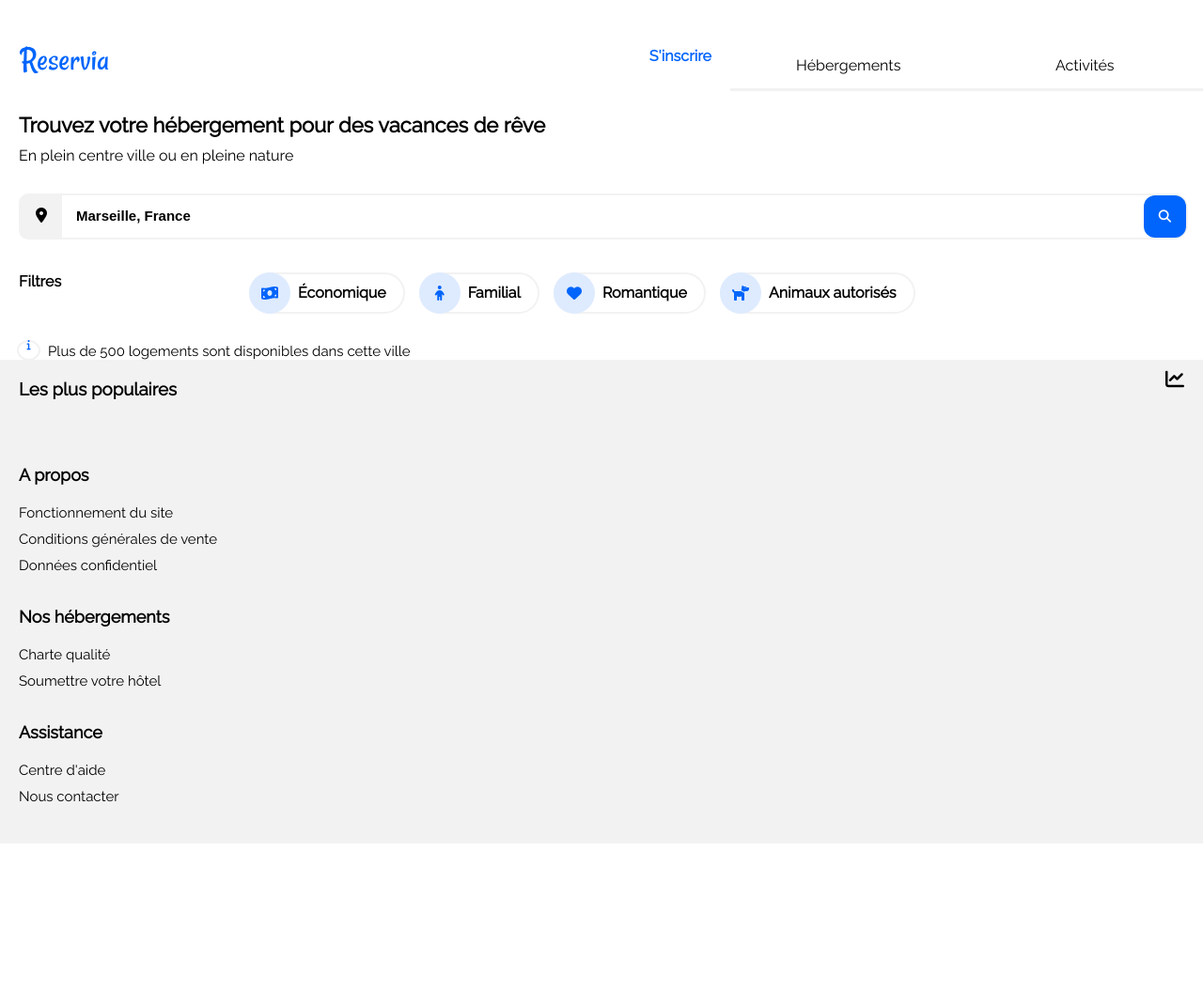
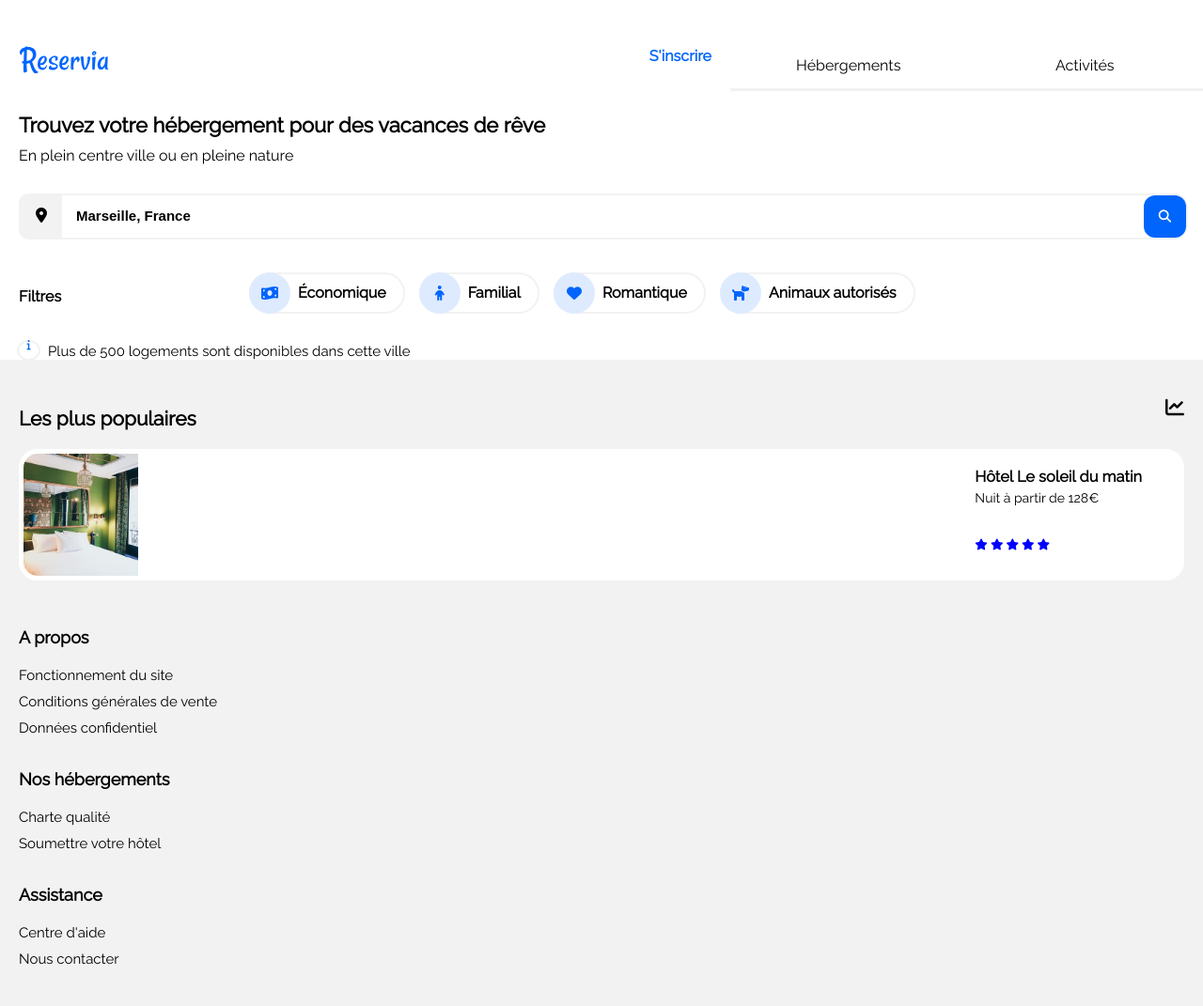
Before and after one commit to moutinhoalexandre/MoutinhoAlexandre_2_22102020, a Jekyll site: the page index.html, which Jekyll copies as it is, in a window 1280 px wide. Shown: the whole page at 94% size. Built offline with Jekyll 4.4.1, drawn with Linux system fonts in a browser that asks for light colours; nearby versions of some CDN libraries; before the commit the page ends 900 px from its top, so only the background shows below that.

Commit message:
Create first card on HostingPopular

```diff
--- a/index.html
+++ b/index.html
@@ -48,25 +48,43 @@
 
             <!-- selection -->
 
-    <section class="Selection">
-        <article class="HostingPopular">
-            <h1 class="TheMostPopularsText">Les plus populaires</h1>
-            <i class="HostingPopularIcon fas fa-chart-line fa-lg "></i>
+    <div class="Selection">
+        <section class="HostingPopular">
+            <header class="HostingPopularText">
+                    <h1 class="TheMostPopularsText">Les plus populaires</h1>
+                <i class="HostingPopularIcon fas fa-chart-line fa-lg "></i>
+            </header>
+            <div>
+                <a class="PopularSelection" href="#">
+                    <figure class="Popular">
+                        <img class="ImagePopular" src="picture/Hosting/Small/emile-guillemot-Bj_rcSC5XfE-unsplash.jpg" alt="Hôtel le Soleil du Matin">
+                        <figcaption class="PopularText">
+                            <h3 class="PopularTextTitle">Hôtel Le soleil du matin</h3>
+                            <p class="PopularTextPrice">Nuit à partir de 128€</p>
+                            <div class="FullStars">
+                                <i class="fas fa-star"></i>
+                                <i class="fas fa-star"></i>
+                                <i class="fas fa-star"></i>
+                                <i class="fas fa-star"></i>
+                                <i class="fas fa-star"></i>
+                            </div>
+                        </figcaption>
+                    </figure>
+                </a>
+            </div>
 
-        </article>
 
-        <article class="Hosting">
 
-        </article>
-        <article class="Activities">
 
-        </article>
+        </section>
 
-    </section>
+
+
+    </div>
 
             <!-- Footer -->
     <footer>
-        <div>
+        <div class="FooterLink">
             <h2 class="FooterText AboutUs">A propos</h2>
             <ul>
                 <li class="FooterSubTittle">Fonctionnement du site</li>
@@ -74,14 +92,14 @@
                 <li class="FooterSubTittle">Données confidentiel</li>
             </ul>
         </div>
-        <div>
+        <div class="FooterLink">
             <h2 class="FooterText OurAcommodations">Nos hébergements</h2>
             <ul>
                 <li class="FooterSubTittle">Charte qualité</li>
                 <li class="FooterSubTittle">Soumettre votre hôtel</li>
             </ul>
         </div>
-        <div>
+        <div class="FooterLink">
             <h2 class="FooterText Support">Assistance</h2>
             <ul>
                 <li class="FooterSubTittle">Centre d'aide</li>
--- a/style.css
+++ b/style.css
@@ -86,7 +86,7 @@
     font-weight: bold;
 }
 
-p{
+.textIntroduction p{
     font-size: 16px;
     padding-top: 0em;
     margin-top: 0em;
@@ -197,6 +197,11 @@
     height: 13px;
     border-radius: 50%;
     text-align: center;
+    margin: -2px;
+}
+
+.fa{
+    margin: -2px;
 }
 
 .FilterFooterText{
@@ -211,20 +216,70 @@
     background-color: #F2F2F2;
 }
 
-.HostingPopular{
+.HostingPopularText{
     display: flex;
+    flex-wrap: wrap;
     justify-content: space-between;
     margin: 0 20px;
 }
 
 .TheMostPopularsText{
     margin: 20px 0;
+    font-size: 21px;
 }
 
 .HostingPopularIcon{
     margin: 20px 0;
+    object-fit: cover;
 }
 
+.Popular{
+    display: flex;
+    justify-content: space-between;
+    background-color: white;
+    margin: 0 20px;
+    border: 5px solid white;
+    border-radius: 20px;
+}
+
+
+.ImagePopular{
+    object-fit: cover;
+    width: 122px;
+    height: 130px;
+    padding: 0;
+    border-radius: 15px 0 0 15px;
+}
+
+.PopularText{
+    font-size: 14px;
+    padding: 0 20px;
+    padding-right: 40px;
+    color: black;
+
+}
+
+.PopularTextTitle{
+    margin: 15px 0 5px 0;
+    color: black;
+}
+
+.PopularTextPrice{
+    font-size: 14px;
+    text-align: justify;
+    margin-top: 5px;
+
+}
+
+.FullStars{
+    font-size: 12px;
+    margin-top: 35px;
+    color: blue;
+}
+
+.fa-star{
+    margin: 0;
+}
 
 /*Footer*/
 
@@ -237,7 +292,7 @@
     padding: 5px 0;
 }
 
-h2{
+.footerLink, h2{
     font-size: 18px;
     margin: 30px 0 15px 0;
 }
```
Also changed, not shown: picture/Hosting/Small/aw-creative-VGs8z60yT2c-unsplash.jpg (added), picture/Hosting/Small/emile-guillemot-Bj_rcSC5XfE-unsplash.jpg (added), picture/Hosting/Small/febrian-zakaria-sjvU0THccQA-unsplash.jpg (added).
